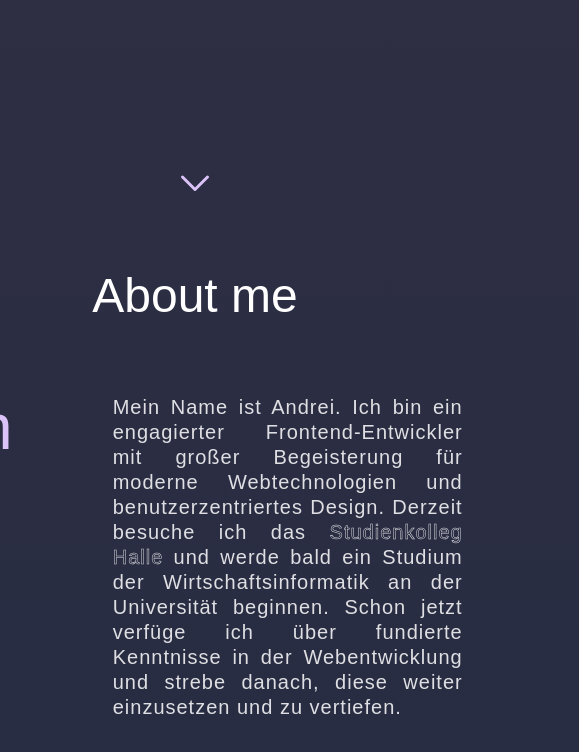
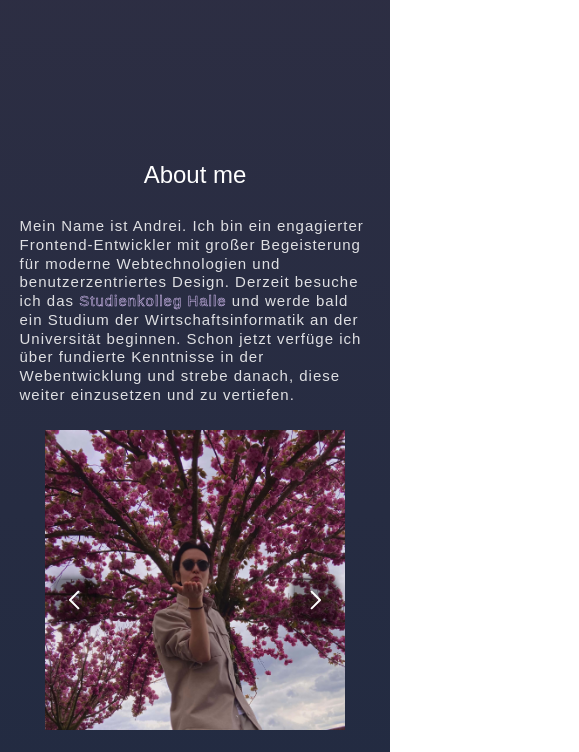
Before and after one commit to anfiig/praktikum_24, a website with bundled scripts: page src/index.html in a window 390 px wide. Shown: the part 602-1354 px from the top of the page, 579 px wide, since content can reach past the window. Built offline with nearby package versions, Linux system fonts and the light colour scheme; files whose address does not match are found by name.

Commit message:
adoptation for different devices

```diff
--- a/src/index.html
+++ b/src/index.html
@@ -62,6 +62,7 @@
                         <img src="img/photo-me-2.jpeg" alt="photo: Andrei Filippov" class="slide about-me__slide">
                         <img src="img/photo-me-3.jpeg" alt="photo: Andrei Filippov" class="slide about-me__slide">
                         <img src="img/photo-me-4.jpeg" alt="photo: Andrei Filippov" class="slide about-me__slide">
+                        <img src="img/photo-me-5.jpeg" alt="photo: Andrei Filippov" class="slide about-me__slide">
 
                         <button class="slider-button slider-button_prev about-me__slider-button about-me__slider-button_prev"></button>
                         <button class="slider-button slider-button_next about-me__slider-button about-me__slider-button_next"></button>
@@ -126,28 +127,28 @@
             <h2 class="section-title">Meine Werke</h2>
             <ul class="works__list">
                 <li class="works__el works__el_maket" data-aos="fade-up" data-aos-duration="1000" data-aos-delay="0" data-aos-once="true">
-                    <a href="https://anfiig.github.io/sites/puls/" class="works__link" target="_blank">https://anfiig.github.io/sites/puls/</a>
+                    <a href="https://anfiig.github.io/sites/puls/" class="works__link" target="_blank">anfiig.github.io/sites/puls/</a>
                 </li>
                 <li class="works__el works__el_maket" data-aos="fade-up" data-aos-duration="1000" data-aos-delay="50" data-aos-once="true">
-                    <a href="https://anfiig.github.io/sites/uber/" class="works__link" target="_blank">https://anfiig.github.io/sites/uber/</a>
+                    <a href="https://anfiig.github.io/sites/uber/" class="works__link" target="_blank">anfiig.github.io/sites/uber/</a>
                 </li>
                 <li class="works__el works__el_mine" data-aos="fade-up" data-aos-duration="1000" data-aos-delay="100" data-aos-once="true">
-                    <a href="https://anfiig.github.io/sites/scheduler/" class="works__link" target="_blank">https://anfiig.github.io/sites/scheduler/</a>
+                    <a href="https://anfiig.github.io/sites/scheduler/" class="works__link" target="_blank">anfiig.github.io/sites/scheduler/</a>
                 </li>
                 <li class="works__el works__el_mine" data-aos="fade-up" data-aos-duration="1000" data-aos-delay="150" data-aos-once="true">
-                    <a href="https://anfiig.github.io/sites/sputnik/" class="works__link" target="_blank">https://anfiig.github.io/sites/sputnik/</a>
+                    <a href="https://anfiig.github.io/sites/sputnik/" class="works__link" target="_blank">anfiig.github.io/sites/sputnik/</a>
                 </li>
                 <li class="works__el works__el_mine" data-aos="fade-up" data-aos-duration="1000" data-aos-delay="200" data-aos-once="true">
-                    <a href="https://anfiig.github.io/internship" class="works__link" target="_blank">https://anfiig.github.io/internship</a>
+                    <a href="https://anfiig.github.io/internship" class="works__link" target="_blank">anfiig.github.io/internship</a>
                 </li>
                 <li class="works__el works__el_maket" data-aos="fade-up" data-aos-duration="1000" data-aos-delay="250" data-aos-once="true">
-                    <a href="https://anfiig.github.io/sites/adict/" class="works__link" target="_blank">https://anfiig.github.io/sites/adict/</a>
+                    <a href="https://anfiig.github.io/sites/adict/" class="works__link" target="_blank">anfiig.github.io/sites/adict/</a>
                 </li>
                 <li class="works__el works__el_maket" data-aos="fade-up" data-aos-duration="1000" data-aos-delay="300" data-aos-once="true">
-                    <a href="https://anfiig.github.io/sites/sclassic/" class="works__link" target="_blank">https://anfiig.github.io/sites/sclassic/</a>
+                    <a href="https://anfiig.github.io/sites/sclassic/" class="works__link" target="_blank">anfiig.github.io/sites/sclassic/</a>
                 </li>
                 <li class="works__el works__el_mine" data-aos="fade-up" data-aos-duration="1000" data-aos-delay="350" data-aos-once="true">
-                    <a href="https://anfiig.github.io/" class="works__link" target="_blank">https://anfiig.github.io/</a>
+                    <a href="https://anfiig.github.io/" class="works__link" target="_blank">anfiig.github.io/</a>
                 </li>
             </ul>
             <div class="works__details">
--- a/src/sass/about-me.scss
+++ b/src/sass/about-me.scss
@@ -5,6 +5,10 @@
         display: flex;
         flex-direction: column;
         align-items: left;
+
+        @include mini-tablet-portrait{
+            align-items: center;
+        }
     }
 
     &__text{
@@ -13,13 +17,21 @@
         line-height: 1.25;
         text-align: justify;
         letter-spacing: 1px;
+
+        @include tablet-portrait{
+            font-size: 15px;
+        }
+
+        @include mini-tablet-portrait{
+            text-align: left;
+        }
     }
 
     &__link{
         text-decoration: none;
         -webkit-text-fill-color: transparent;
         -webkit-background-clip: text;
-        -webkit-text-stroke: 0.5px $white-85;
+        -webkit-text-stroke: 0.5px $main-pink;
     }
 
 
@@ -31,6 +43,22 @@
         width: 350px;
         height: 350px;
         margin: 50px 0;
+
+        @include tablet-portrait{
+            width: 250px;
+            height: 250px;
+            margin: 25px 0;
+        }
+
+        @include mini-tablet-portrait{
+            width: 300px;
+            height: 300px;
+        }
+
+        @include medium-phone{
+            width: 250px;
+            height: 250px;
+        }
     }
 
     &__slide{
@@ -40,5 +68,17 @@
     &__fixed-me{
         font-size: 64px;
         color: $main-pink;
+
+        @include tablet{
+            font-size: 48px;
+        }
+
+        @include tablet-portrait{
+            font-size: 40px;
+        }
+
+        @include mini-tablet-portrait{
+            display: none;
+        }
     }
 }
--- a/src/sass/contacts.scss
+++ b/src/sass/contacts.scss
@@ -13,6 +13,16 @@
 
         width: 50px;
         height: 50px;
+
+        // @include small-phone{
+        //     width: 35px;
+        //     height: 35px;
+        // }
+
+        @include tablet-portrait{
+            width: 40px;
+            height: 40px;
+        }
     }
 
     &__icon{
@@ -27,12 +37,21 @@
     &__icon:hover{
         transition: fill $transition-time;
         fill: $main-pink;
+
+        @include tablet{
+            fill: $main-white;
+        }
     }
 
     &__icon:active{
         transition: width $transition-time, height $transition-time;
         width: calc(50px*0.97);
         height: calc(50px*0.97);
+
+        @include tablet{
+            width: 100%;
+            height: 100%;
+        }
     }
 
     &__stroke-icon{
@@ -50,12 +69,20 @@
     &__stroke-icon:hover path{
         stroke: $main-pink;
         transition: stroke $transition-time;
+
+        @include tablet{
+            stroke: $main-white;
+        }
     }
 }
 
 .contacts{
     &__icon_footer:hover{
         fill: $main-green;
+
+        @include tablet{
+            fill: $main-white;
+        }
     }
 
     &__stroke-icon.contacts__icon_footer:hover {
@@ -65,6 +92,10 @@
     &__stroke-icon.contacts__icon_footer:hover path {
         stroke: $main-green;
         transition: stroke $transition-time;
+
+        @include tablet{
+            stroke: $main-white;
+        }
     }
 }
 
--- a/src/sass/footer.scss
+++ b/src/sass/footer.scss
@@ -8,6 +8,13 @@
     width: 100%;
     height: 300px;
 
+    @include tablet-portrait{
+        flex-direction: column;
+        justify-content: center;
+        gap: 50px;
+        height: 250px;
+    }
+
     &__mail{
         position: relative;
         color: $main-white;
@@ -16,6 +23,22 @@
         opacity: 0.7;
 
         transition: opacity $transition-time;
+
+        @include tablet{
+            opacity: 1;
+        }
+
+        @include tablet{
+            font-size: 40px;
+        }
+
+        @include tablet-portrait{
+            font-size: 32px;
+        }
+
+        @include medium-phone{
+            font-size: 22px;
+        }
     }
 
     &__mail::after{
@@ -36,6 +59,10 @@
 
     &__mail:hover::after{
         width: 100%;
+
+        @include tablet{
+            width: 50px;
+        }
     }
 
     &__mail:active{
--- a/src/sass/header.scss
+++ b/src/sass/header.scss
@@ -9,9 +9,8 @@
     height: calc(100vh - 30px*2);
     padding: 30px;
 
-    .contacts{
-        top: 30px;
-        right: 40px;
+    @include tablet-portrait{
+        height: 80vh;
     }
 
     &__title{
@@ -22,11 +21,41 @@
         align-items: center;
         font-size: $title-size;
         color: $main-pink;
+
+        @include small-tablet{
+            font-size: 48px;
+        }
+
+        @include tablet-portrait{
+            font-size: 40px;
+            align-items: start;
+        }
+
+        @include mini-tablet-portrait{
+            font-size: 30px;
+        }
+
+        @include large-phone{
+            font-size: 6vw;
+        }
+
     }
 
     &__name{
         margin: 10px 0 0 0;
         color: $main-white;
+
+        @include small-tablet{
+            margin: 15px 0 0 0;
+        }
+
+        @include mini-tablet-portrait{
+            font-size: 48px;
+        }
+
+        @include large-phone{
+            font-size: 10vw;
+        }
     }
 
     &__button{
@@ -38,6 +67,11 @@
         border: none;
 
         cursor: pointer;
+
+        @include tablet-portrait{
+            visibility: hidden;
+            pointer-events: none;
+        }
     }
 
     &__button:hover{
--- /dev/null
+++ b/src/sass/mixins.scss
@@ -0,0 +1,38 @@
+//phones
+
+@mixin medium-phone {
+  @media (max-width: 340px) {
+    @content;
+  }
+}
+
+@mixin large-phone {
+  @media (max-width: 432px) {
+    @content;
+  }
+}
+
+//tablets
+@mixin mini-tablet-portrait {
+  @media (max-width: 558px) {
+    @content;
+  }
+}
+
+@mixin tablet-portrait {
+  @media (max-width: 768px) {
+    @content;
+  }
+}
+
+@mixin small-tablet {
+  @media (max-width: 1023px) {
+    @content;
+  }
+}
+
+@mixin tablet {
+  @media (max-width: 1279px) {
+    @content;
+  }
+}
--- a/src/sass/section.scss
+++ b/src/sass/section.scss
@@ -6,6 +6,11 @@
     align-items: center;
     gap: 30px;
     margin: 0 0 30px 0;
+
+    @include tablet-portrait{
+        gap: 10px;
+        margin: 0 0 10px 0;
+    }
 }
 
 .section{
@@ -18,8 +23,32 @@
     width: $section-width;
     padding: 30px 0;
 
+    @include tablet{
+        width: 70%;
+    }
+
+    @include small-tablet{
+        width: 80%;
+    }
+
+    @include tablet-portrait{
+        width: 90%;
+    }
+
     &_sticky-wrapper{
         width: $section-width+10%;
+
+        @include tablet{
+            width: 80%;
+        }
+
+        @include small-tablet{
+            width: 90%;
+        }
+
+        @include tablet-portrait{
+            width: 90%;
+        }
     }
 }
 
@@ -27,4 +56,23 @@
     font-size: $subtitle-size;
     color: $main-white;
     margin: 0 0 75px 0;
+
+    @include tablet{
+        font-size: 40px;
+    }
+
+    @include tablet-portrait{
+        margin: 0 0 40px 0;
+        font-size: 32px;
+    }
+
+    @include large-phone{
+        font-size: 24px;
+        margin: 0 0 30px 0;
+    }
+
+    @include medium-phone{
+        font-size: 20px;
+        margin: 0 0 20px 0;
+    }
 }
--- a/src/sass/stack-grid.scss
+++ b/src/sass/stack-grid.scss
@@ -2,6 +2,10 @@
     display: grid;
     grid-template-columns: 1fr 1fr 1fr;
     gap: 20px;
+
+    @include tablet-portrait{
+        gap: 10px;
+    }
 
     &__el{
         position: relative;
@@ -15,11 +19,34 @@
         background: $green-10;
         border: 3px solid $main-green;
         border-radius: 5px;
+
+        @include tablet{
+            width: 125px;
+            height: 125px;
+        }
+
+        @include tablet-portrait{
+            width: 100px;
+            height: 100px;
+        }
+
+        @include medium-phone{
+            width: 75px;
+            height: 75px;
+        }
     }
 
     &__title{
         font-size: $table-text-size;
         color: $main-white;
+
+        @include tablet-portrait{
+            font-size: 15px;
+        }
+
+        @include medium-phone{
+            font-size: 10px;
+        }
     }
 
     &__icon{
@@ -28,16 +55,36 @@
         left: 50%;
         transform: translateX(-50%);
         opacity: 0;
+
+        @include tablet{
+            width: 30px;
+            height: 30px;
+            bottom: 10px;
+        }
+
+        @include tablet-portrait{
+            width: 25px;
+            height: 25px;
+        }
+
+        @include medium-phone{
+            bottom: 5px;
+            z-index: -1;
+        }
     }
 
     &__el:hover{
-        transition: background $transition-time;
+        transition: background $transition-time !important;
         background: $green-20;
     }
 
     &__el:hover &__icon{
         transition: opacity $transition-slow-time;
         opacity: 1;
+
+        @include medium-phone{
+            opacity: 0.5;
+        }
     }
 
     &__link{
--- a/src/sass/sticky-text.scss
+++ b/src/sass/sticky-text.scss
@@ -1,6 +1,14 @@
 .sticky-wrapper{
     display: flex;
     gap: 100px;
+
+    @include small-tablet{
+        gap: 70px;
+    }
+
+    @include tablet-portrait{
+        gap: 40px;
+    }
 
     &__text{
         position: sticky;
--- a/src/sass/style.scss
+++ b/src/sass/style.scss
@@ -1,4 +1,5 @@
 @import 'reset.scss';
+@import 'mixins.scss';
 @import 'variables.scss';
 @import 'contacts.scss';
 @import 'section.scss';
--- a/src/sass/works.scss
+++ b/src/sass/works.scss
@@ -5,6 +5,14 @@
         align-items: center;
         gap: 20px;
         margin: 0 0 60px 0;
+
+        @include tablet-portrait{
+            margin: 0 0 30px 0;
+        }
+    }
+
+    @include tablet-portrait{
+        gap: 10px;
     }
 
     &__link{
@@ -13,6 +21,20 @@
         letter-spacing: 2px;
         text-decoration: none;
         transition: color $transition-time;
+
+        @include tablet{
+            color: $white-85;
+        }
+
+        @include tablet-portrait{
+            font-size: 15px;
+        }
+
+        @include mini-tablet-portrait{
+            white-space: normal;
+            word-break: break-word;
+            text-decoration: underline;
+        }
     }
 
     &__el{
@@ -37,6 +59,24 @@
         opacity: 0.4;
 
         transition: opacity $transition-time;
+
+        @include tablet{
+            opacity: 1;
+        }
+
+        @include tablet-portrait{
+            height: 15px;
+            left: calc(-0.3*(100vw - 367px));
+        }
+
+        @include mini-tablet-portrait{
+            opacity: 0.4;
+            z-index: -1;
+        }
+
+        @include large-phone{
+            left: calc(-0.2*(100vw - 295px));
+        }
     }
 
     &__el:hover:before{
@@ -63,6 +103,10 @@
 
         font-size: $text-size;
         color: $main-white;
+
+        @include tablet-portrait{
+            font-size: 15px;
+        }
     }
 
     &__abbr::before{
@@ -73,6 +117,10 @@
 
         width: $text-size;
         height: $text-size;
+
+        @include tablet-portrait{
+            height: 15px;
+        }
     }
 
     &__abbr_pink::before{
```
Also changed, not shown: dist/css/style.min.css, dist/img/photo-me-4.jpeg, dist/img/photo-me-5.jpeg (added), dist/index.html, src/css/style.min.css, src/img/photo-me-4.jpeg, src/img/photo-me-5.jpeg (added).
